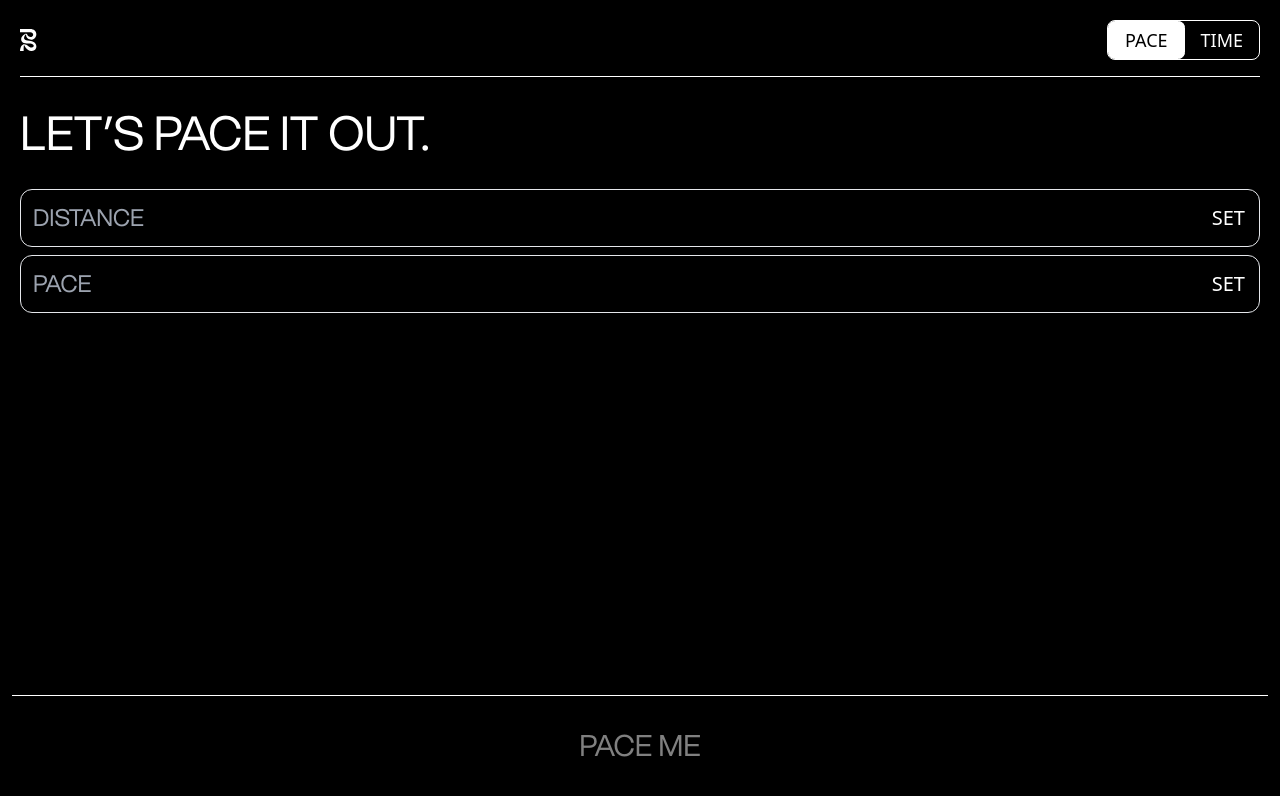
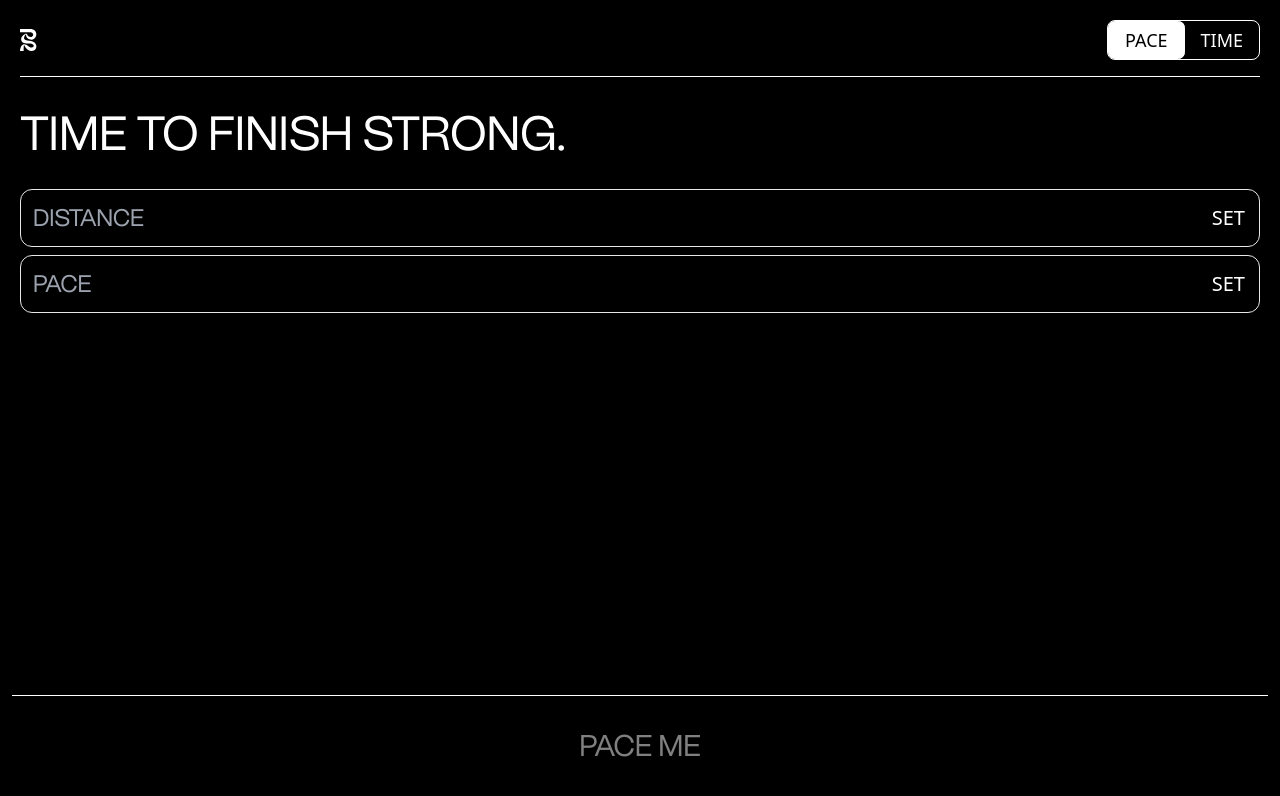
Before and after one commit to tlcottr/banditpacer, a Next.js app: page / in a window 1280 px wide. Shown: the top 796 px of the page. Built offline with nearby package versions, Linux system fonts and the light colour scheme.

Commit message:
Update headers

```diff
--- a/pages/index.js
+++ b/pages/index.js
@@ -41,7 +41,11 @@ export default function Home() {
     <>
       <div className="h-full">
         <div className="py-8 font-GroteskMedium text-5xl">
-          <div>LET’S PACE IT OUT.</div>
+          {selected === "TIME" ? (
+            <div>LET’S PACE IT OUT.</div>
+          ) : (
+            <div>TIME TO FINISH STRONG.</div>
+          )}
         </div>
         <div className="">
           <div className="flex flex-row space-between items-center border border-solid borer-white rounded-xl w-full mb-2 relative">
```
